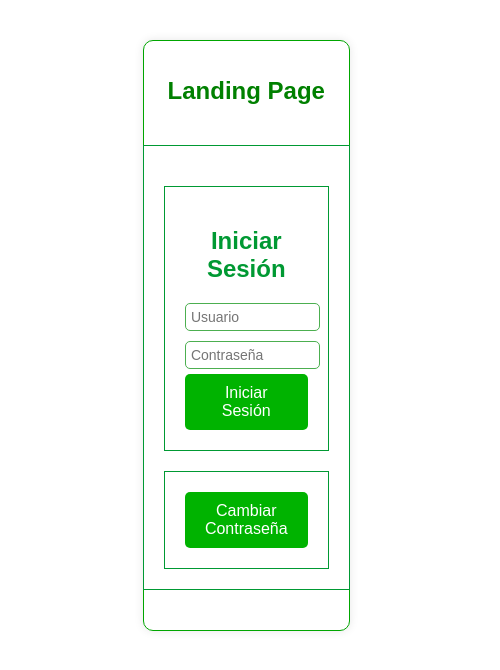
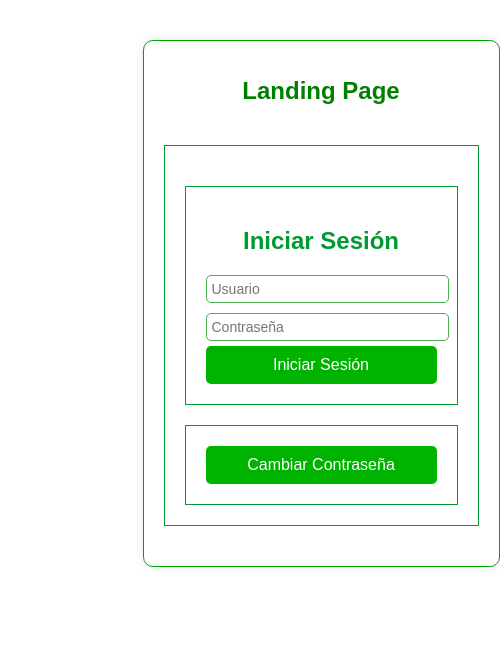
Before and after one commit to alexismichia/front-ramiro, a React (Create React App) app: page / in a window 390 px wide. Shown: the top 670 px of the page, 500 px wide, since content can reach past the window. Built offline with nearby package versions, Linux system fonts and the light colour scheme.

Commit message:
Update landing.css

```diff
--- a/src/componentes/Landingpage/landing.css
+++ b/src/componentes/Landingpage/landing.css
@@ -66,7 +66,8 @@ button {
 @media (max-width: 768px) {
   .container {
     padding: 10px;
-    max-width: 90%; /* Cambiar el ancho máximo al 90% del ancho de la pantalla */
+    max-width: 90%;
+    width:90%;/* Cambiar el ancho máximo al 90% del ancho de la pantalla */
     margin: 0 auto;
   }
 
```
